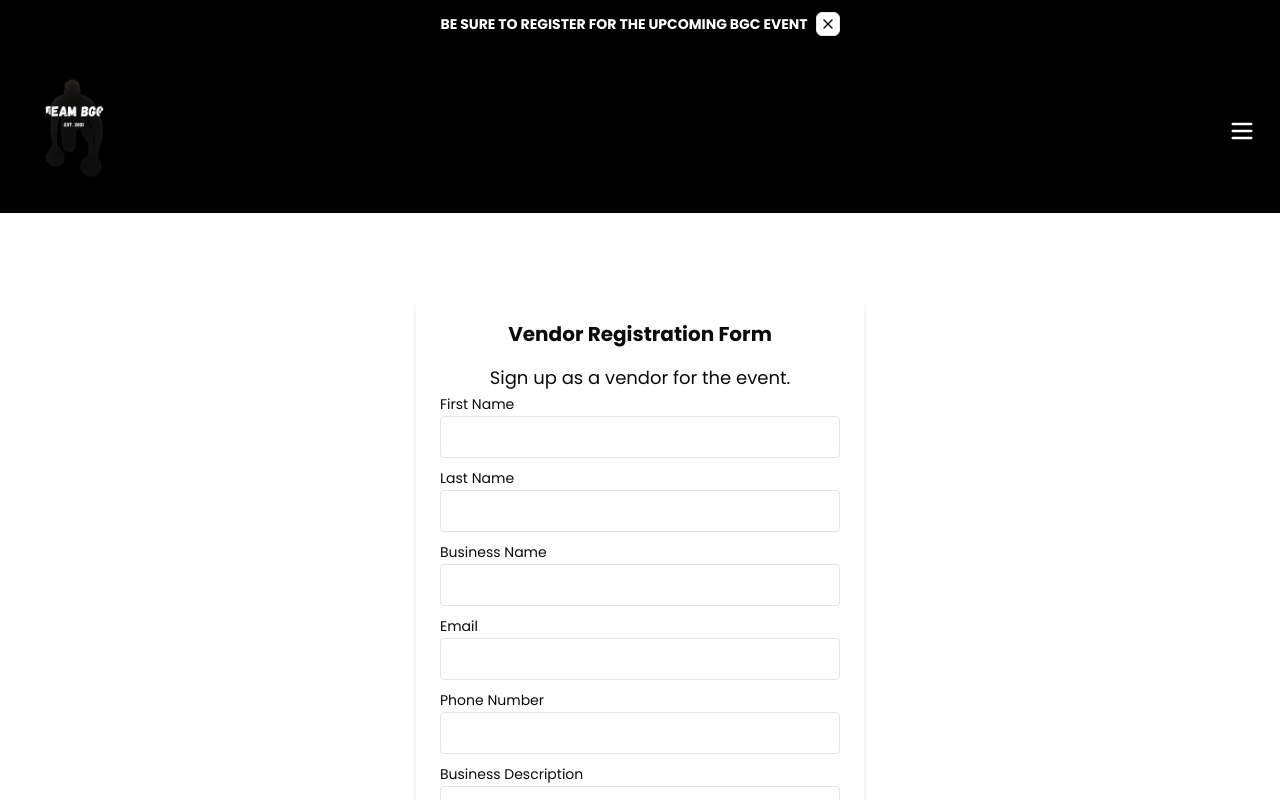
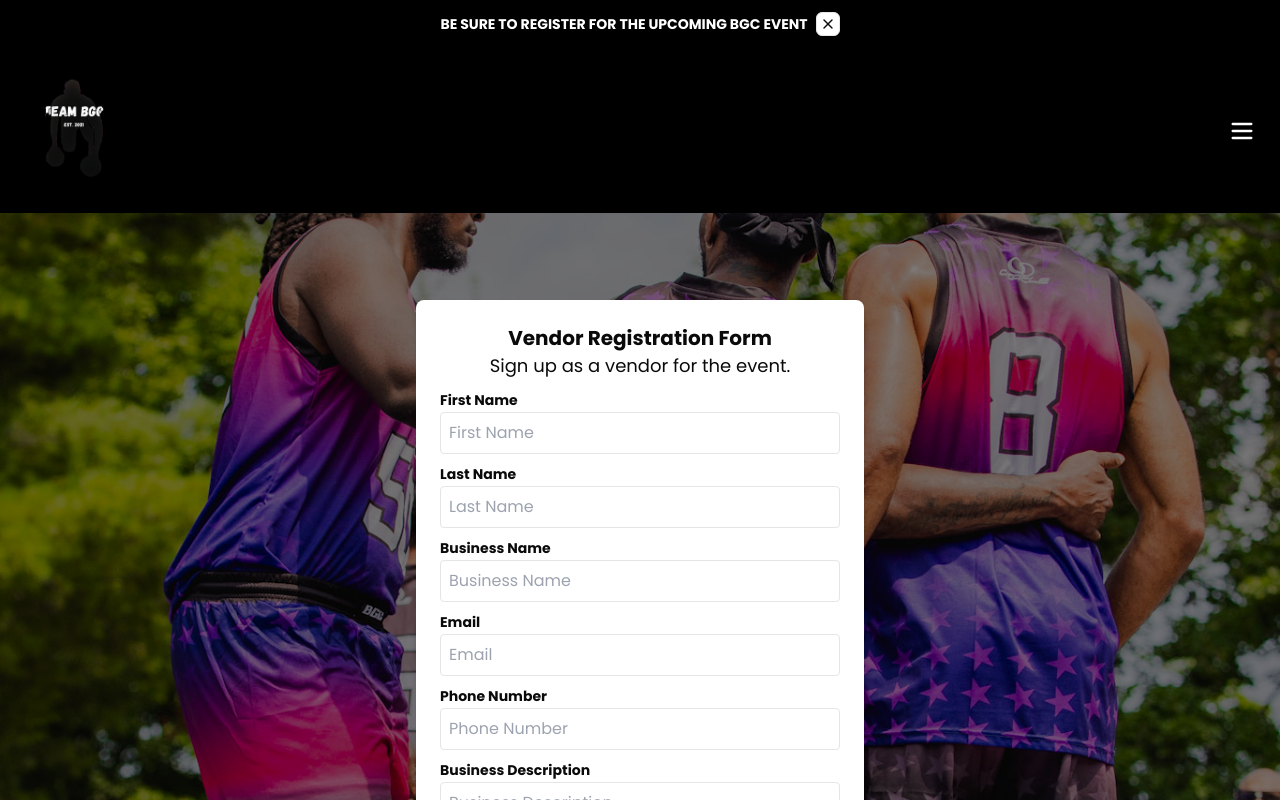
Before and after one commit to jahari11/TEAM-BGC, a Next.js app: page /vendor-form in a window 1280 px wide. Shown: the top 800 px of the page. Built offline with nearby package versions, Linux system fonts and the light colour scheme; no server answers.

Commit message:
updated bg info

```diff
--- a/components/TeamForm.js
+++ b/components/TeamForm.js
@@ -64,11 +64,11 @@ export default function TeamForm() {
 
     return (
         <div className="max-w-md mx-auto bg-white p-6 rounded-lg shadow-md">
-            <h2 className="text-xl font-bold mb-4 text-center">Team Registration Form</h2>
-            <p className="text-lg text-center">Register your team for the BGC.</p>
+            <h2 className="text-xl font-bold text-center">Team Registration Form</h2>
+            <p className="text-lg text-center mb-2">Register your team for the BGC.</p>
             <form onSubmit={handleSubmit}>
                 <div className="mb-2">
-                    <Label htmlFor="first_name">First Name</Label>
+                    <Label className="font-bold " htmlFor="first_name">First Name</Label>
                     <input
                         id="first_name"
                         type="text"
@@ -77,11 +77,12 @@ export default function TeamForm() {
                         onChange={handleChange}
                         required
                         className="w-full p-2 border rounded"
+                        placeholder="First Name"
                     />
                 </div>
 
                 <div className="mb-2">
-                    <Label htmlFor="last_name">Last Name</Label>
+                    <Label className="font-bold " htmlFor="last_name">Last Name</Label>
                     <input
                         id="last_name"
                         type="text"
@@ -90,11 +91,12 @@ export default function TeamForm() {
                         onChange={handleChange}
                         required
                         className="w-full p-2 border rounded"
+                        placeholder="Last Name"
                     />
                 </div>
 
                 <div className="mb-2">
-                    <Label htmlFor="email">Email</Label>
+                    <Label className="font-bold " htmlFor="email">Email</Label>
                     <input
                         id="email"
                         type="email"
@@ -103,11 +105,12 @@ export default function TeamForm() {
                         onChange={handleChange}
                         required
                         className="w-full p-2 border rounded"
+                        placeholder="Email"
                     />
                 </div>
 
                 <div className="mb-2">
-                    <Label htmlFor="phone">Phone Number</Label>
+                    <Label className="font-bold " htmlFor="phone">Phone Number</Label>
                     <input
                         id="phone"
                         type="tel"
@@ -116,11 +119,12 @@ export default function TeamForm() {
                         onChange={handleChange}
                         required
                         className="w-full p-2 border rounded"
+                        placeholder="Phone Number"
                     />
                 </div>
 
                 <div className="mb-2">
-                    <Label htmlFor="team_name">Team Name</Label>
+                    <Label className="font-bold " htmlFor="team_name">Team Name</Label>
                     <input
                         id="team_name"
                         type="text"
@@ -129,11 +133,12 @@ export default function TeamForm() {
                         onChange={handleChange}
                         required
                         className="w-full p-2 border rounded"
+                        placeholder="Team Name"
                     />
                 </div>
 
                 <div className="mb-2">
-                    <Label htmlFor="team_category">Team Category</Label>
+                    <Label className="font-bold " htmlFor="team_category">Team Category</Label>
                     <select
                         id="team_category"
                         name="team_category"
@@ -151,13 +156,14 @@ export default function TeamForm() {
                 </div>
 
                 <div className="mb-2">
-                    <Label htmlFor="additional_info">Additional Information</Label>
+                    <Label className="font-bold " htmlFor="additional_info">Additional Information</Label>
                     <textarea
                         id="additional_info"
                         name="additional_info"
                         value={formData.additional_info}
                         onChange={handleChange}
                         className="w-full p-2 border rounded"
+                        placeholder="Additional Information..."
                     />
                 </div>
 
--- a/components/Under18Waiver.js
+++ b/components/Under18Waiver.js
@@ -97,11 +97,11 @@ export default function Under18Waiver() {
         <div className="max-w-md mx-auto bg-white p-6 rounded-lg shadow-md">
             <div className="text-center">
             <h2 className="text-xl font-bold text-center">Under 18 Waiver Form</h2>
-            <span className="text-lg font-bold">Parent/guardian consent form.</span>
+            <span className="text-lg font-bold mb-2">Parent/guardian consent form.</span>
             </div>
             <form onSubmit={handleSubmit}>
                 <div className="mb-2">
-                    <Label htmlFor="first_name">First Name</Label>
+                    <Label className="font-bold " htmlFor="first_name">First Name</Label>
                     <input
                         id="first_name"
                         type="text"
@@ -110,11 +110,12 @@ export default function Under18Waiver() {
                         onChange={handleChange}
                         required
                         className="w-full p-2 border rounded"
+                        placeholder="First Name"
                     />
                 </div>
 
                 <div className="mb-2">
-                    <Label htmlFor="last_name">Last Name</Label>
+                    <Label className="font-bold " htmlFor="last_name">Last Name</Label>
                     <input
                         id="last_name"
                         type="text"
@@ -123,11 +124,12 @@ export default function Under18Waiver() {
                         onChange={handleChange}
                         required
                         className="w-full p-2 border rounded"
+                        placeholder="Last Name"
                     />
                 </div>
 
                 <div className="mb-2">
-                    <Label htmlFor="date_of_birth">Date of Birth</Label>
+                    <Label className="font-bold " htmlFor="date_of_birth">Date of Birth</Label>
                     <input
                         id="date_of_birth"
                         type="date"
@@ -136,11 +138,12 @@ export default function Under18Waiver() {
                         onChange={handleChange}
                         required
                         className="w-full p-2 border rounded"
+
                     />
                 </div>
 
                 <div className="mb-2">
-                    <Label htmlFor="guardian_first_name">Guardian First Name</Label>
+                    <Label className="font-bold " htmlFor="guardian_first_name">Guardian First Name</Label>
                     <input
                         id="guardian_first_name"
                         type="text"
@@ -149,11 +152,12 @@ export default function Under18Waiver() {
                         onChange={handleChange}
                         required
                         className="w-full p-2 border rounded"
+                        placeholder="Guardian First Name"
                     />
                 </div>
 
                 <div className="mb-2">
-                    <Label htmlFor="guardian_last_name">Guardian Last Name</Label>
+                    <Label className="font-bold " htmlFor="guardian_last_name">Guardian Last Name</Label>
                     <input
                         id="guardian_last_name"
                         type="text"
@@ -162,11 +166,12 @@ export default function Under18Waiver() {
                         onChange={handleChange}
                         required
                         className="w-full p-2 border rounded"
+                        placeholder="Guardian Last Name"
                     />
                 </div>
 
                 <div className="mb-2">
-                    <Label htmlFor="email">Email</Label>
+                    <Label className="font-bold " htmlFor="email">Email</Label>
                     <input
                         id="email"
                         type="email"
@@ -175,11 +180,12 @@ export default function Under18Waiver() {
                         onChange={handleChange}
                         required
                         className="w-full p-2 border rounded"
+                        placeholder="Email"
                     />
                 </div>
 
                 <div className="mb-2">
-                    <Label htmlFor="phone">Phone Number</Label>
+                    <Label className="font-bold " htmlFor="phone">Phone Number</Label>
                     <input
                         id="phone"
                         type="tel"
@@ -188,11 +194,12 @@ export default function Under18Waiver() {
                         onChange={handleChange}
                         required
                         className="w-full p-2 border rounded"
+                        placeholder="Phone Number"
                     />
                 </div>
 
                 <div className="mb-2">
-                    <Label htmlFor="team_category">Team Category</Label>
+                    <Label className="font-bold " htmlFor="team_category">Team Category</Label>
                     <select
                         id="team_category"
                         name="team_category"
--- a/components/VendorForm.js
+++ b/components/VendorForm.js
@@ -60,11 +60,11 @@ export default function VendorForm() {
 
     return (
         <div className="max-w-md mx-auto bg-white p-6 rounded-lg shadow-md">
-            <h2 className="text-xl font-bold mb-4 text-center">Vendor Registration Form</h2>
-            <p className="text-lg text-center">Sign up as a vendor for the event.</p>
+            <h2 className="text-xl font-bold text-center">Vendor Registration Form</h2>
+            <p className="text-lg text-center mb-2">Sign up as a vendor for the event.</p>
             <form onSubmit={handleSubmit}>
                 <div className="mb-2">
-                    <Label htmlFor="first_name">First Name</Label>
+                    <Label className="font-bold " htmlFor="first_name">First Name</Label>
                     <input
                         id="first_name"
                         type="text"
@@ -73,11 +73,12 @@ export default function VendorForm() {
                         onChange={handleChange}
                         required
                         className="w-full p-2 border rounded"
+                        placeholder="First Name"
                     />
                 </div>
 
                 <div className="mb-2">
-                    <Label htmlFor="last_name">Last Name</Label>
+                    <Label className="font-bold " htmlFor="last_name">Last Name</Label>
                     <input
                         id="last_name"
                         type="text"
@@ -86,11 +87,12 @@ export default function VendorForm() {
                         onChange={handleChange}
                         required
                         className="w-full p-2 border rounded"
+                        placeholder="Last Name"
                     />
                 </div>
 
                 <div className="mb-2">
-                    <Label htmlFor="business_name">Business Name</Label>
+                    <Label className="font-bold " htmlFor="business_name">Business Name</Label>
                     <input
                         id="business_name"
                         type="text"
@@ -99,11 +101,12 @@ export default function VendorForm() {
                         onChange={handleChange}
                         required
                         className="w-full p-2 border rounded"
+                        placeholder="Business Name"
                     />
                 </div>
 
                 <div className="mb-2">
-                    <Label htmlFor="email">Email</Label>
+                    <Label className="font-bold " htmlFor="email">Email</Label>
                     <input
                         id="email"
                         type="email"
@@ -112,11 +115,12 @@ export default function VendorForm() {
                         onChange={handleChange}
                         required
                         className="w-full p-2 border rounded"
+                        placeholder="Email"
                     />
                 </div>
 
                 <div className="mb-2">
-                    <Label htmlFor="phone">Phone Number</Label>
+                    <Label className="font-bold " htmlFor="phone">Phone Number</Label>
                     <input
                         id="phone"
                         type="tel"
@@ -125,11 +129,12 @@ export default function VendorForm() {
                         onChange={handleChange}
                         required
                         className="w-full p-2 border rounded"
+                        placeholder="Phone Number"
                     />
                 </div>
 
                 <div className="mb-2">
-                    <Label htmlFor="description">Business Description</Label>
+                    <Label className="font-bold " htmlFor="description">Business Description</Label>
                     <textarea
                         id="description"
                         name="description"
@@ -137,6 +142,7 @@ export default function VendorForm() {
                         onChange={handleChange}
                         required
                         className="w-full p-2 border rounded"
+                        placeholder="Business Description..."
                     />
                 </div>
 
--- a/components/WaiverForm.js
+++ b/components/WaiverForm.js
@@ -57,11 +57,11 @@ export default function WaiverForm() {
 
     return (
         <div className="max-w-md mx-auto bg-white p-6 rounded-lg shadow-md">
-            <h2 className="text-xl font-bold mb-4 text-center">Regular Waiver Form</h2>
-            <p className="text-lg text-center">Participant form</p>
+            <h2 className="text-xl font-bold text-center">Regular Waiver Form</h2>
+            <p className="text-lg text-center mb-2">Participant form</p>
             <form onSubmit={handleSubmit}>
                 <div className="mb-2">
-                    <Label htmlFor="first_name">First Name</Label>
+                    <Label className="font-bold " htmlFor="first_name">First Name</Label>
                     <input
                         id="first_name"
                         type="text"
@@ -70,11 +70,12 @@ export default function WaiverForm() {
                         onChange={handleChange}
                         required
                         className="w-full p-2 border rounded"
+                        placeholder="First Name"
                     />
                 </div>
 
                 <div className="mb-2">
-                    <Label htmlFor="last_name">Last Name</Label>
+                    <Label className="font-bold " htmlFor="last_name">Last Name</Label>
                     <input
                         id="last_name"
                         type="text"
@@ -83,11 +84,12 @@ export default function WaiverForm() {
                         onChange={handleChange}
                         required
                         className="w-full p-2 border rounded"
+                        placeholder="Last Name"
                     />
                 </div>
 
                 <div className="mb-2">
-                    <Label htmlFor="email">Email</Label>
+                    <Label className="font-bold " htmlFor="email">Email</Label>
                     <input
                         id="email"
                         type="email"
@@ -96,11 +98,12 @@ export default function WaiverForm() {
                         onChange={handleChange}
                         required
                         className="w-full p-2 border rounded"
+                        placeholder="Email"
                     />
                 </div>
 
                 <div className="mb-2">
-                    <Label htmlFor="phone">Phone Number</Label>
+                    <Label className="font-bold " htmlFor="phone">Phone Number</Label>
                     <input
                         id="phone"
                         type="tel"
@@ -109,11 +112,12 @@ export default function WaiverForm() {
                         onChange={handleChange}
                         required
                         className="w-full p-2 border rounded"
+                        placeholder="Phone Number"
                     />
                 </div>
 
                 <div className="mb-2">
-                    <Label htmlFor="team_category">Event Category</Label>
+                    <Label className="font-bold " htmlFor="team_category">Event Category</Label>
                     <select
                         id="team_category"
                         name="team_category"
@@ -133,7 +137,7 @@ export default function WaiverForm() {
                     type="submit"
                     className="w-full bg-blue-500 text-white py-2 rounded"
                 >
-                    Submit Waiver
+                    Submit
                 </button>
             </form>
             {message && <p className="mt-3 text-center text-sm">{message}</p>}
--- a/pages/vendor-form.js
+++ b/pages/vendor-form.js
@@ -1,9 +1,18 @@
-import VendorForm from "components/VendorForm"
+import VendorForm from "components/VendorForm";
 
-export default function VendorFormPage() {
+export default function Plus18WaiverPage() {
     return (
-        <div className="min-h-screen flex items-center justify-center">
-            <VendorForm />
+        <div
+            className="relative min-h-screen flex items-center justify-center bg-cover bg-center bg-no-repeat"
+            style={{ backgroundImage: "url('/images/vendor.jpg')" }} // FIXED: Proper string formatting
+        >
+            {/* Overlay for tint */}
+            <div className="absolute inset-0 bg-black bg-opacity-50"></div>
+
+            {/* Content */}
+            <div className="relative z-10">
+                <VendorForm />
+            </div>
         </div>
-    )
+    );
 }
```
Also changed, not shown: pages/regular-waiver.js (+12 -3 lines), pages/team-form.js (+13 -4 lines), pages/under-18-waiver.js (+12 -3 lines).
